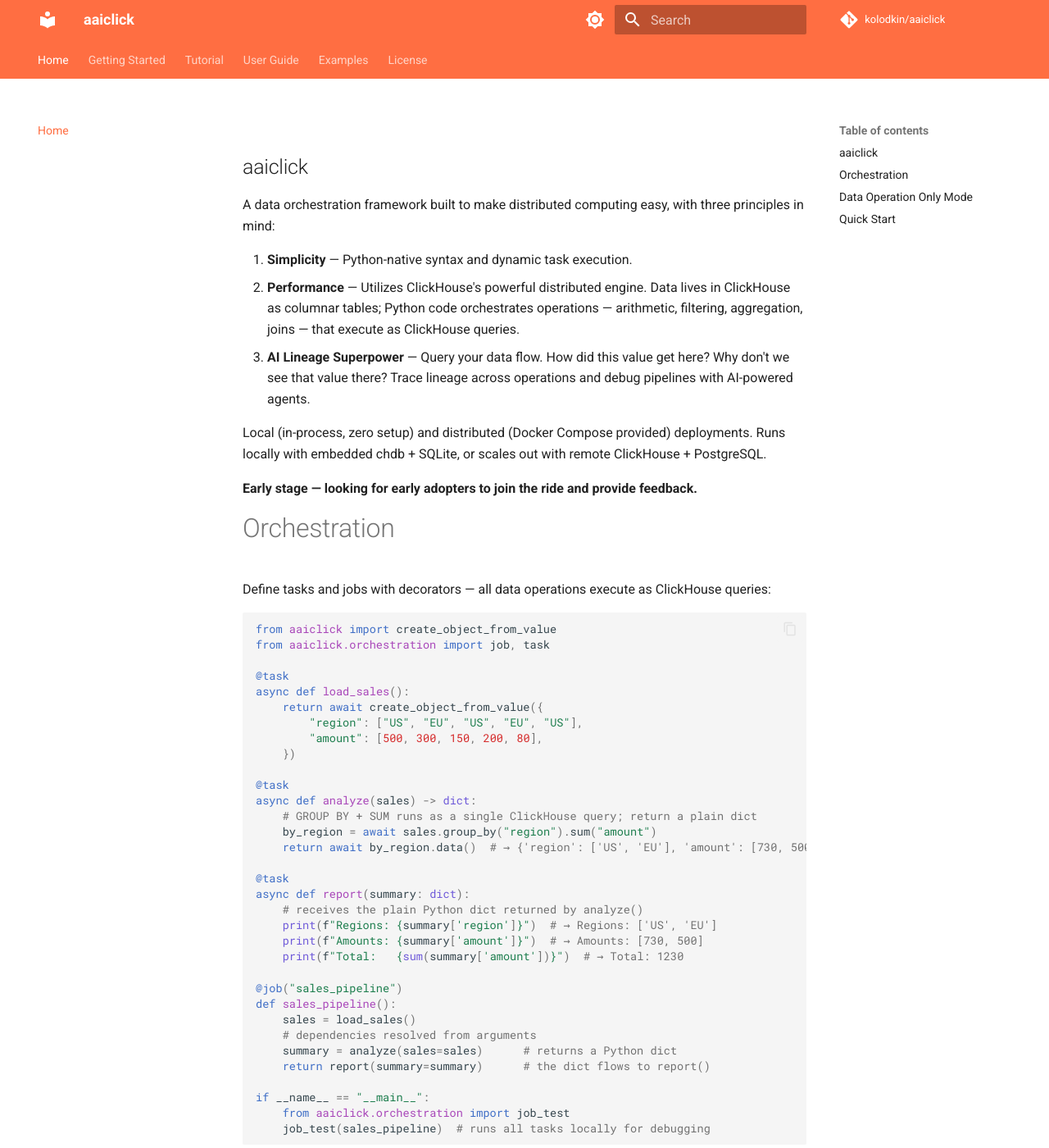
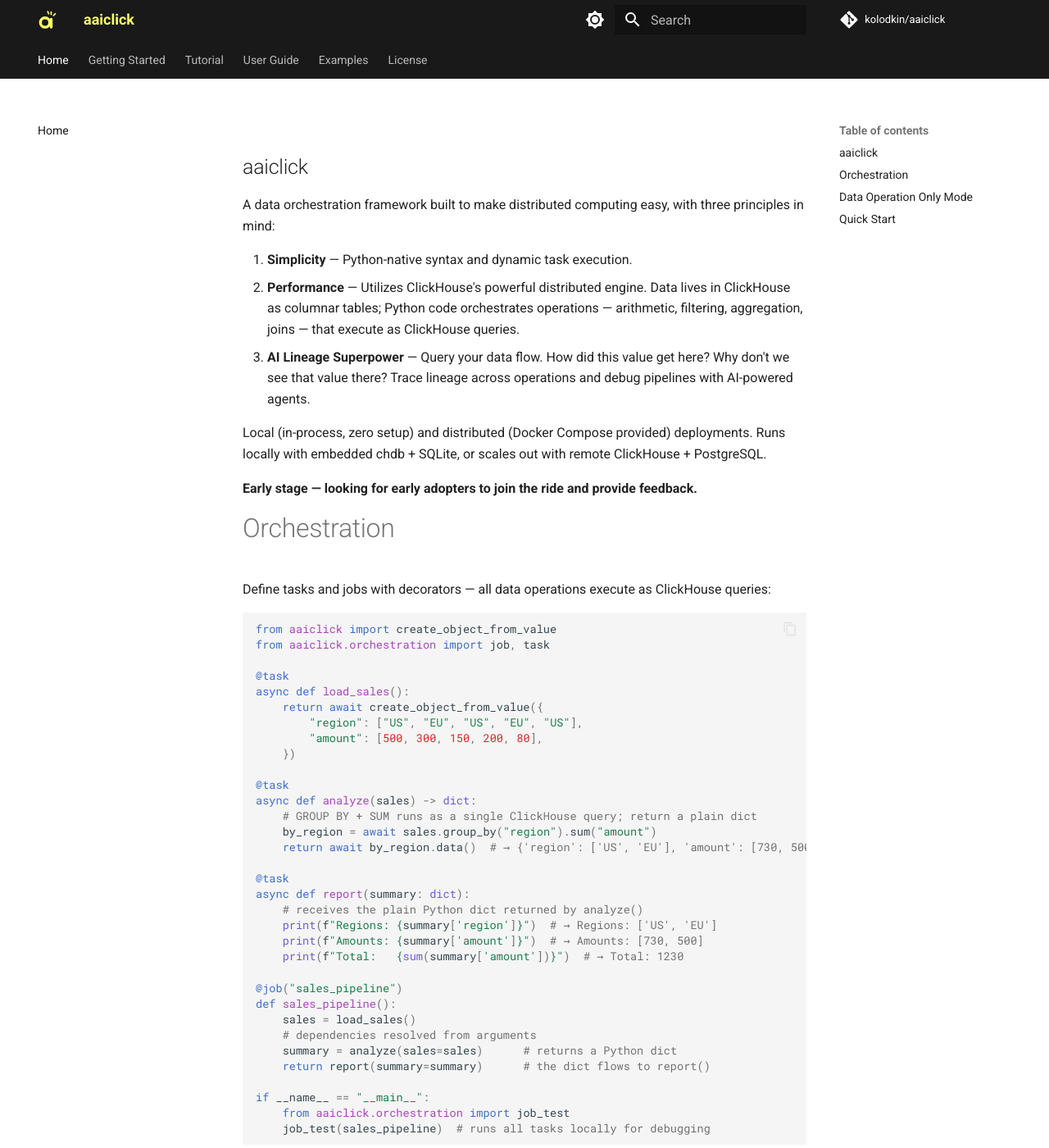
Before and after one commit to kolodkin/aaiclick, an MkDocs documentation site: the page built from docs/index.md, in a window 1280 px wide and 1400 px high. Shown: the whole window at 82% size. Built offline with MkDocs 1.6.1 and Material for MkDocs 9.7.7, drawn with Linux system fonts in a browser that asks for light colours; comment, search, counter and statistics services are not loaded.

Commit message:
Add custom branding with logo, favicon, and theme colors (#355)
* Add favicon and logo across docs, web app, and README

Introduce a cursor-click brand icon in the project's deep-orange
material palette and wire it into every user-facing surface:

- docs/assets/: favicon.svg (master), favicon.png, and a white
  logo.svg used by the mkdocs-material header on Read the Docs
- public/: favicon.svg, favicon.ico, and apple-touch-icon.png served
  by the Vite web app and copied into aaiclick/server/static at build
- index.html: icon link tags (ico fallback + svg + apple-touch-icon)
- README.md: logo above the project title

Co-Authored-By: Claude Fable 5 <noreply@anthropic.com>
Claude-Session: https://claude.ai/code/session_01Nh7Kur4Lqr9AQZDj96hZbq

* Rework brand icon: letter-a click mark on ClickHouse lemon

Replace the cursor-on-orange favicon with the design picked from the
option sheet: a geometric lowercase "a" with a click spark, black on
ClickHouse's lemon yellow (#FAFF69, from lab(97.5527% -15.3436 68.8452)).

All PNGs keep transparent corners outside the rounded square; the
apple-touch-icon stays a full-bleed opaque square since iOS fills
transparency with black and applies its own corner mask.

Co-Authored-By: Claude Fable 5 <noreply@anthropic.com>
Claude-Session: https://claude.ai/code/session_01Nh7Kur4Lqr9AQZDj96hZbq

* Align docs theme with lemon/black branding

Switch the material palette to a custom near-black primary defined in
assets/extra.css, recolor the header logo and site title to the brand
lemon (#FAFF69), and keep the orange accent for links and hovers.

Co-Authored-By: Claude Fable 5 <noreply@anthropic.com>
Claude-Session: https://claude.ai/code/session_01Nh7Kur4Lqr9AQZDj96hZbq

---------

Co-authored-by: Claude <noreply@anthropic.com>

```diff
--- /dev/null
+++ b/docs/assets/extra.css
@@ -0,0 +1,12 @@
+/* Brand palette: near-black primary + ClickHouse lemon (#FAFF69), see assets/favicon.svg */
+:root {
+  --md-primary-fg-color: #191919;
+  --md-primary-fg-color--light: #2e2e2e;
+  --md-primary-fg-color--dark: #000000;
+  --md-primary-bg-color: #ffffff;
+  --md-primary-bg-color--light: rgba(255, 255, 255, 0.7);
+}
+
+.md-header__topic:first-child {
+  color: #faff69;
+}
--- a/index.html
+++ b/index.html
@@ -3,6 +3,9 @@
   <head>
     <meta charset="utf-8" />
     <meta name="viewport" content="width=device-width, initial-scale=1" />
+    <link rel="icon" href="/favicon.ico" sizes="48x48" />
+    <link rel="icon" href="/favicon.svg" type="image/svg+xml" />
+    <link rel="apple-touch-icon" href="/apple-touch-icon.png" />
     <title>aaiclick</title>
   </head>
   <body>
--- a/mkdocs.yml
+++ b/mkdocs.yml
@@ -6,15 +6,17 @@ repo_name: kolodkin/aaiclick
 
 theme:
   name: material
+  logo: assets/logo.svg
+  favicon: assets/favicon.png
   palette:
     - scheme: default
-      primary: deep orange
+      primary: custom
       accent: orange
       toggle:
         icon: material/brightness-7
         name: Switch to dark mode
     - scheme: slate
-      primary: deep orange
+      primary: custom
       accent: orange
       toggle:
         icon: material/brightness-4
@@ -28,6 +30,9 @@ theme:
     - content.code.annotate
     - search.highlight
     - search.suggest
+
+extra_css:
+  - assets/extra.css
 
 plugins:
   - search
```
Also changed, not shown: README.md (+2 -0 lines), docs/assets/favicon.png (added), docs/assets/favicon.svg (added), docs/assets/logo.svg (added), public/apple-touch-icon.png (added), public/favicon.ico (added), public/favicon.svg (added).
